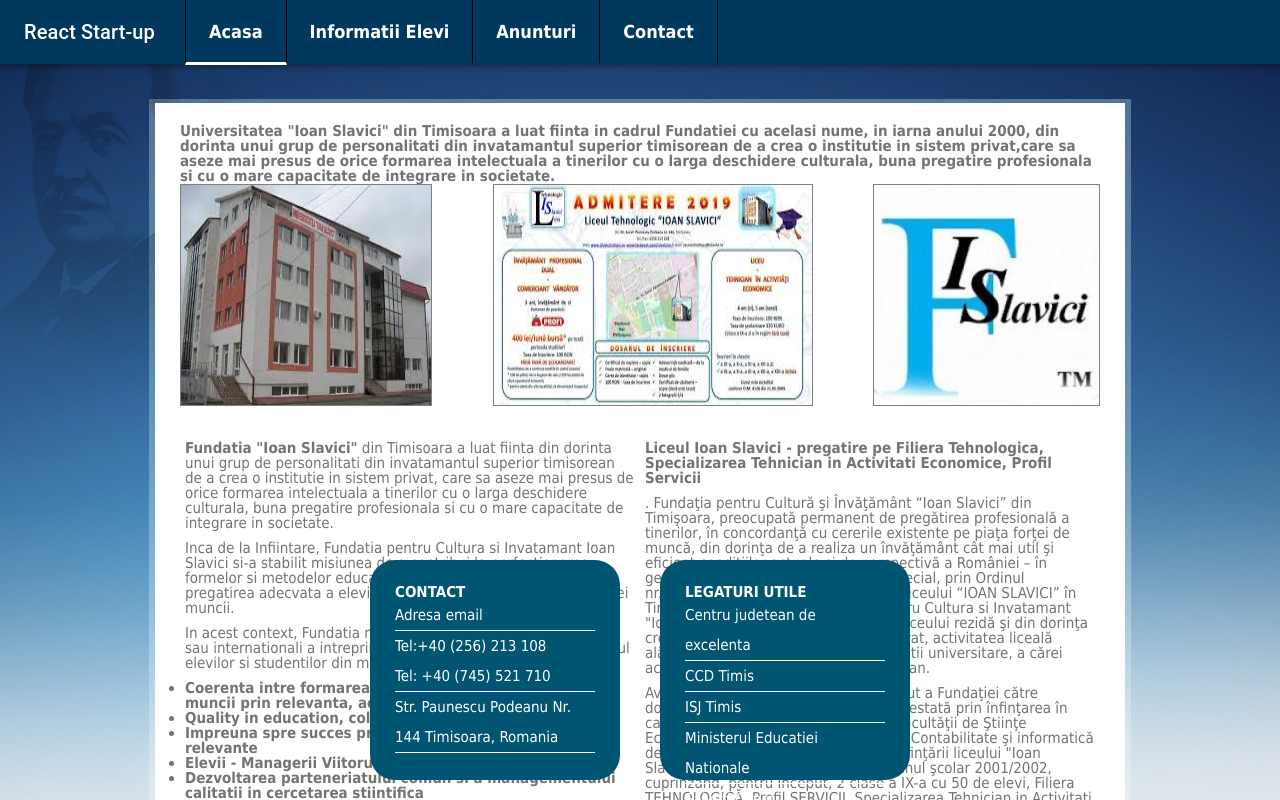
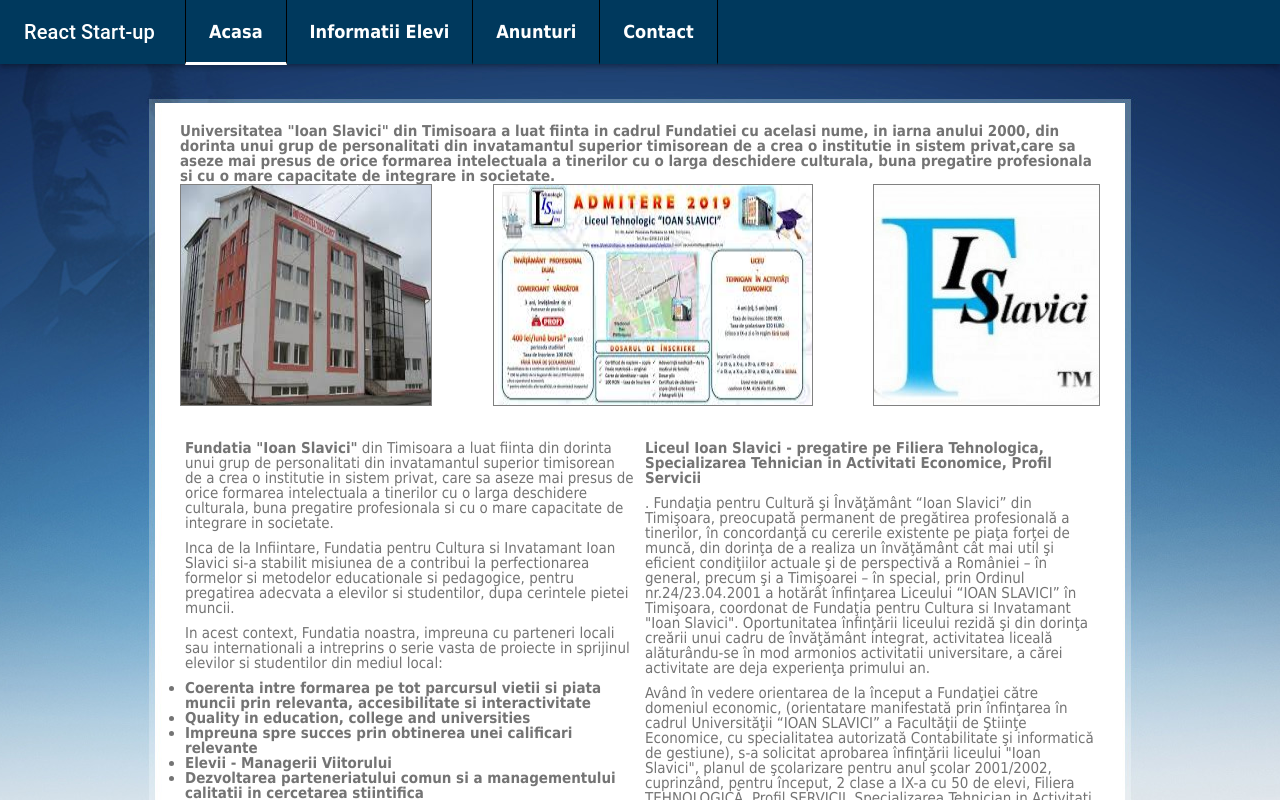
Before and after one commit to rtrufas/react-startup, a React (Create React App) app: page /acasa in a window 1280 px wide. Shown: the top 800 px of the page. Built offline with nearby package versions, Linux system fonts and the light colour scheme.

Commit message:
moving bottom contacts

```diff
--- a/src/App.js
+++ b/src/App.js
@@ -2,7 +2,6 @@
 import { Switch, Route, Redirect } from "react-router-dom";
 import "./App.scss";
 import HeaderContainer from "./Components/Header/HeaderContainer";
-import FooterContact from "./Components/FooterContact/FooterContact";
 import Home from "./Pages/Home/Home";
 import StudentInfo from "./Pages/StudentInfo/StudentInfo";
 import Anunturi from "./Pages/Anunturi/Anunturi";
@@ -20,7 +19,6 @@
         <Route path="/contact" component={Contacts} />
         <Route path="*" render={() => <div> 404 </div>} />
       </Switch>{" "}
-      <FooterContact />
     </>
   );
 }
--- a/src/Components/FooterContact/FooterContact.scss
+++ b/src/Components/FooterContact/FooterContact.scss
@@ -1,12 +1,6 @@
 .contact-container {
-  position: fixed;
-  bottom: 0;
-  margin: 0 auto;
-  left: 0;
-  right: 0;
   display: flex;
   justify-content: center;
-  align-items: center;
 
   .contact-left,
   .contact-right {
--- a/src/Pages/Anunturi/Anunturi.jsx
+++ b/src/Pages/Anunturi/Anunturi.jsx
@@ -1,5 +1,6 @@
 import React from "react";
 import "./Anunturi.scss";
+import FooterContact from "../../Components/FooterContact/FooterContact";
 import QR from "../../Assets/Images/frame.png";
 
 export default class Anunturi extends React.Component {
@@ -73,6 +74,8 @@
           acordã-i un calificativ.Ce lecturã a fost mai interesantã?
         </p>
         <img src={QR} alt="QR Code" className="qr-code" />
+
+        <FooterContact />
       </div>
     );
   }
--- a/src/Pages/Anunturi/Anunturi.scss
+++ b/src/Pages/Anunturi/Anunturi.scss
@@ -2,7 +2,7 @@
   width: 960px;
   margin: 0px auto;
   height: 100%;
-  padding: 20px 20px 250px 20px;
+  padding: 20px;
   p {
     font-weight: bold;
     margin-bottom: 10px;
--- a/src/Pages/Contacts/Contacts.jsx
+++ b/src/Pages/Contacts/Contacts.jsx
@@ -1,10 +1,12 @@
 import React from "react";
 import "./Contacts.scss";
+import FooterContact from "../../Components/FooterContact/FooterContact";
 
 export default class Contacts extends React.Component {
   render() {
     return (
       <div className="contacts-page">
+        <div className="contacts-page__container">
           <div className="contacts-page__left">
             <h1>
               Pentru orice informatii solicitate va stam la dispozitie,
@@ -72,6 +74,8 @@
             </div>
           </div>
         </div>
+        <FooterContact />
+      </div>
     );
   }
 }
--- a/src/Pages/Contacts/Contacts.scss
+++ b/src/Pages/Contacts/Contacts.scss
@@ -2,9 +2,12 @@
   width: 960px;
   margin: 0px auto;
   height: 100%;
-  display: flex;
-  justify-content: space-between;
-  padding: 20px 20px 250px 20px;
+  padding: 20px;
+
+  &__container {
+    display: flex;
+    justify-content: space-between;
+  }
 
   &__left,
   &__right {
--- a/src/Pages/Home/Home.jsx
+++ b/src/Pages/Home/Home.jsx
@@ -1,5 +1,6 @@
 import React from "react";
 import "./Home.scss";
+import FooterContact from "../../Components/FooterContact/FooterContact";
 import cladire from "../../Assets/Images/cladire.jpg";
 import admitere from "../../Assets/Images/admitere.jpg";
 import logo_liceu from "../../Assets/Images/logo_liceu.jpg";
@@ -187,6 +188,8 @@
             0256-213108)
           </div>
         </div>
+
+        <FooterContact />
       </div>
     );
   }
--- a/src/Pages/Home/Home.scss
+++ b/src/Pages/Home/Home.scss
@@ -2,7 +2,7 @@
   width: 960px;
   margin: 0px auto;
   height: 100%;
-  padding: 20px 20px 250px 20px;
+  padding: 20px;
 
   p {
     margin: 10px 0;
--- a/src/Pages/StudentInfo/StudentInfo.jsx
+++ b/src/Pages/StudentInfo/StudentInfo.jsx
@@ -1,5 +1,6 @@
 import React from "react";
 import "./StudentInfo.scss";
+import FooterContact from "../../Components/FooterContact/FooterContact";
 
 export default class StudentInfo extends React.Component {
   render() {
@@ -65,6 +66,8 @@
           </p>
           Clasa a XIII-a SERAL – 06.05.2019
         </div>
+
+        <FooterContact />
       </div>
     );
   }
--- a/src/Pages/StudentInfo/StudentInfo.scss
+++ b/src/Pages/StudentInfo/StudentInfo.scss
@@ -2,7 +2,7 @@
   width: 960px;
   margin: 0px auto;
   height: 100%;
-  padding: 20px 20px 250px 20px;
+  padding: 20px;
 
   p,
   ul {
```
Lines whose indentation alone changed are shown as unchanged.
